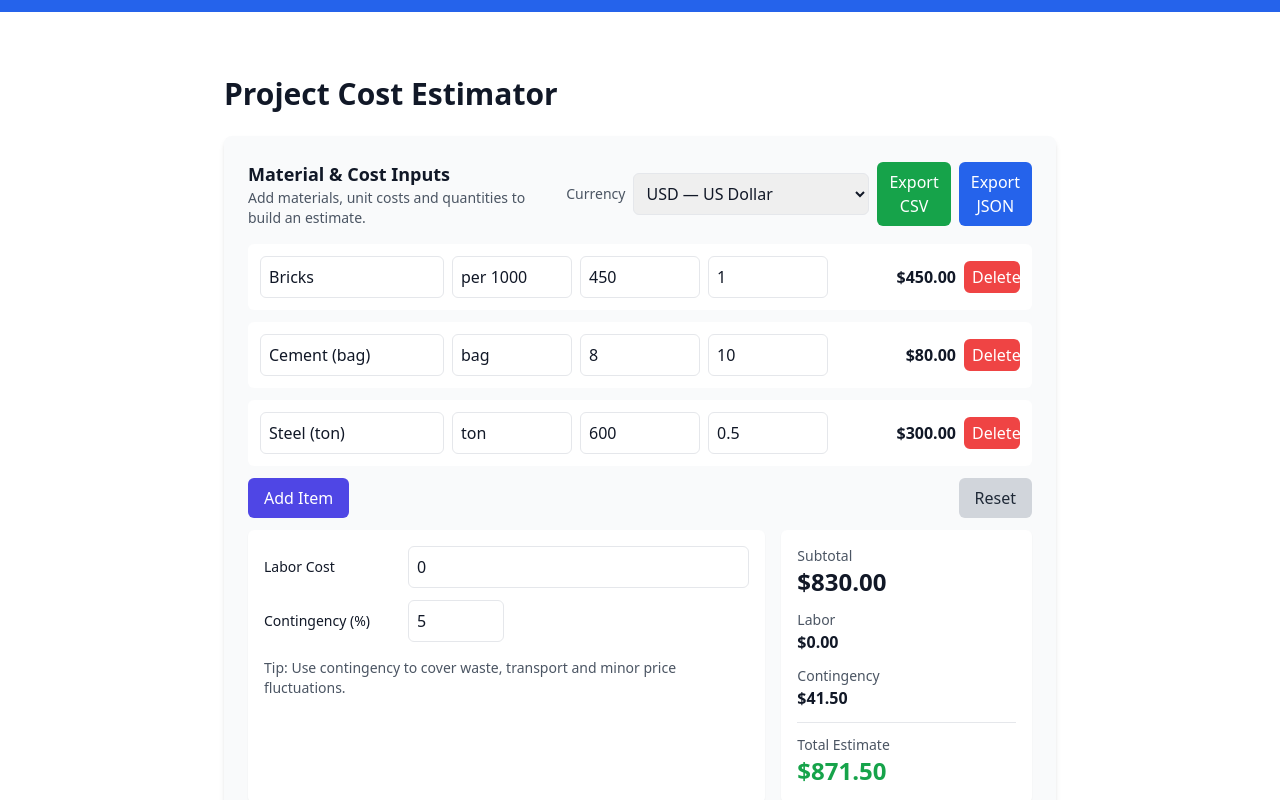
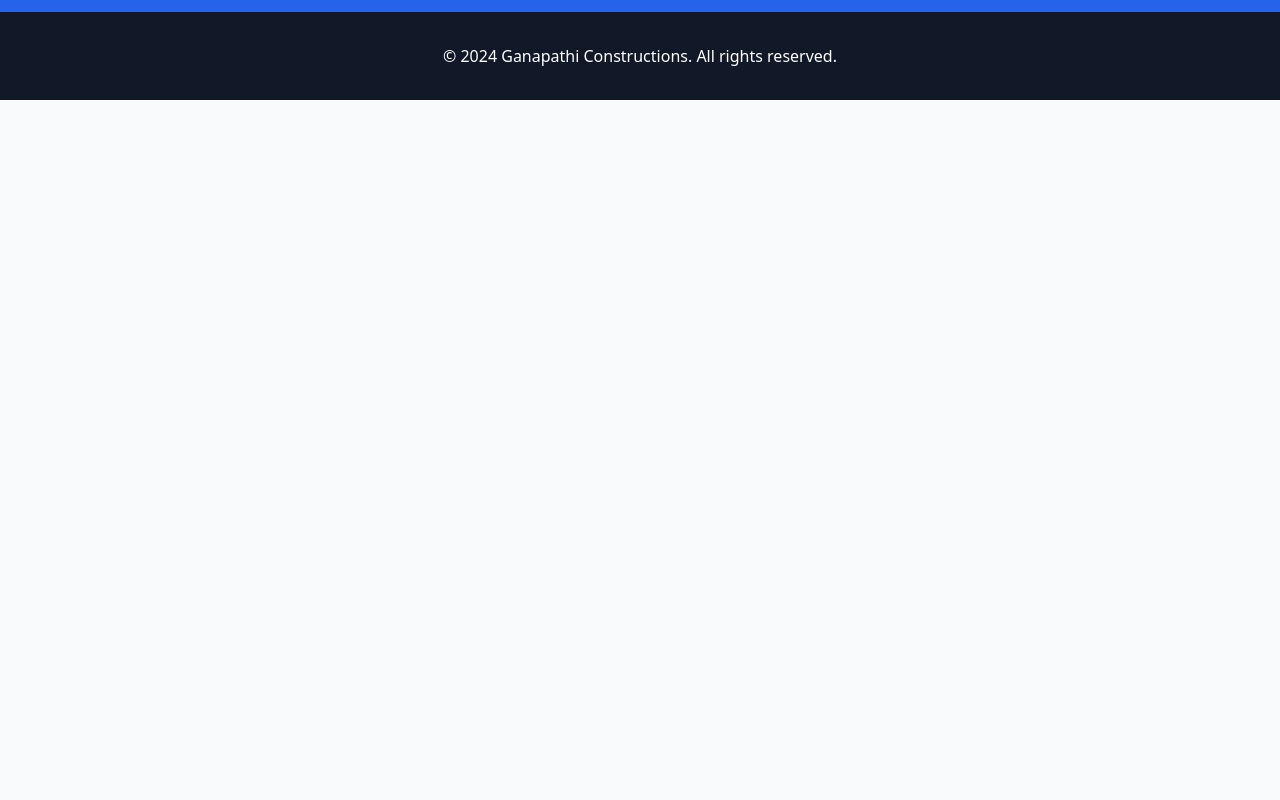
Before and after one commit to byeregowda7-tech/construction-app, a React (Vite) app: page / in a window 1280 px wide. Shown: the part 1840-2640 px from the top of the page. After the commit the page ends 1940 px from the top, so only its background shows below. Built offline with nearby package versions, Linux system fonts and the light colour scheme.

Commit message:
remove estimator

```diff
--- a/src/App.jsx
+++ b/src/App.jsx
@@ -1,6 +1,5 @@
 import React, { useState, useEffect } from 'react';
 import FloatingSocialMedia from './components/FloatingSocialMedia';
-import Estimator from './components/Estimator';
 import { Building2, Hammer, Home, Users, Award, Briefcase } from 'lucide-react';
 
 function App() {
@@ -64,7 +63,6 @@ function App() {
               <a href="#projects" className="text-gray-600 hover:text-blue-600 transition">Projects</a>
               <a href="#about" className="text-gray-600 hover:text-blue-600 transition">About</a>
               <a href="#contact" className="text-gray-600 hover:text-blue-600 transition">Contact</a>
-              <a href="#estimator" className="text-gray-600 hover:text-blue-600 transition">Estimator</a>
             </div>
             <div className="flex items-center gap-3">
               <button
@@ -186,14 +184,6 @@ function App() {
         </div>
       </section>
 
-      {/* Estimator Section */}
-      <section id="estimator" className="py-16 bg-white">
-        <div className="max-w-4xl mx-auto px-4 sm:px-6 lg:px-8">
-          <h2 className="text-3xl font-bold text-gray-900 mb-6">Project Cost Estimator</h2>
-          <Estimator />
-        </div>
-      </section>
-
       {/* Footer */}
       <footer className="bg-gray-900 text-white py-8">
         <div className="max-w-7xl mx-auto px-4 sm:px-6 lg:px-8 text-center">
--- a/src/components/Estimator.jsx
+++ /dev/null
@@ -1,175 +0,0 @@
-import React, { useState } from 'react';
-
-const CURRENCIES = [
-  { code: 'USD', label: 'US Dollar' },
-  { code: 'EUR', label: 'Euro' },
-  { code: 'GBP', label: 'British Pound' },
-  { code: 'INR', label: 'Indian Rupee' },
-  { code: 'AED', label: 'UAE Dirham' },
-  { code: 'AUD', label: 'Australian Dollar' },
-  { code: 'CAD', label: 'Canadian Dollar' },
-  { code: 'ZAR', label: 'South African Rand' },
-  { code: 'NGN', label: 'Nigerian Naira' },
-];
-
-export default function Estimator() {
-  const [items, setItems] = useState([
-    { id: 1, name: 'Bricks', unit: 'per 1000', cost: 450, qty: 1 },
-    { id: 2, name: 'Cement (bag)', unit: 'bag', cost: 8, qty: 10 },
-    { id: 3, name: 'Steel (ton)', unit: 'ton', cost: 600, qty: 0.5 },
-  ]);
-  const [labor, setLabor] = useState(0);
-  const [contingency, setContingency] = useState(5); // percent
-  const [currency, setCurrency] = useState('USD');
-
-  const addItem = () => {
-    const id = Date.now();
-    setItems([...items, { id, name: '', unit: 'unit', cost: 0, qty: 0 }]);
-  };
-
-  const updateItem = (id, key, value) => {
-    setItems(items.map(it => (it.id === id ? { ...it, [key]: value } : it)));
-  };
-
-  const removeItem = (id) => {
-    setItems(items.filter(it => it.id !== id));
-  };
-
-  const subtotal = items.reduce((s, it) => s + Number(it.cost || 0) * Number(it.qty || 0), 0);
-  const laborTotal = Number(labor || 0);
-  const contingencyTotal = ((subtotal + laborTotal) * Number(contingency || 0)) / 100;
-  const total = subtotal + laborTotal + contingencyTotal;
-
-  const formatter = (value) => {
-    try {
-      return new Intl.NumberFormat(undefined, { style: 'currency', currency }).format(value);
-    } catch (e) {
-      return `${value.toFixed(2)} ${currency}`;
-    }
-  };
-
-  const exportCSV = () => {
-    const header = ['Name', 'Unit', 'Unit Cost', 'Quantity', 'Subtotal'];
-    const rows = items.map(it => [it.name || '-', it.unit, `${it.cost}`, `${it.qty}`, (it.cost * it.qty).toFixed(2)]);
-    const csv = [header, ...rows].map(r => r.join(',')).join('\n');
-    const blob = new Blob([csv], { type: 'text/csv;charset=utf-8;' });
-    const url = URL.createObjectURL(blob);
-    const a = document.createElement('a');
-    a.href = url;
-    a.download = `estimate_${currency.toLowerCase()}.csv`;
-    a.click();
-    URL.revokeObjectURL(url);
-  };
-
-  const exportJSON = () => {
-    const payload = { items, labor: laborTotal, contingency, subtotal, total, currency };
-    const blob = new Blob([JSON.stringify(payload, null, 2)], { type: 'application/json' });
-    const url = URL.createObjectURL(blob);
-    const a = document.createElement('a');
-    a.href = url;
-    a.download = `estimate_${currency.toLowerCase()}.json`;
-    a.click();
-    URL.revokeObjectURL(url);
-  };
-
-  const reset = () => {
-    setItems([]);
-    setLabor(0);
-    setContingency(5);
-  };
-
-  return (
-    <div className="bg-gray-50 p-6 rounded-lg shadow-md">
-      <div className="flex flex-col md:flex-row justify-between items-start md:items-center mb-4 gap-4">
-        <div>
-          <h3 className="text-lg font-semibold">Material & Cost Inputs</h3>
-          <p className="text-sm text-gray-600">Add materials, unit costs and quantities to build an estimate.</p>
-        </div>
-        <div className="flex gap-2 items-center">
-          <label className="text-sm text-gray-600">Currency</label>
-          <select value={currency} onChange={(e) => setCurrency(e.target.value)} className="border rounded-md p-2">
-            {CURRENCIES.map(c => (
-              <option key={c.code} value={c.code}>{c.code} — {c.label}</option>
-            ))}
-          </select>
-          <button onClick={exportCSV} className="bg-green-600 text-white px-3 py-2 rounded-md">Export CSV</button>
-          <button onClick={exportJSON} className="bg-blue-600 text-white px-3 py-2 rounded-md">Export JSON</button>
-        </div>
-      </div>
-
-      <div className="space-y-3">
-        {items.map((it) => (
-          <div key={it.id} className="grid grid-cols-12 gap-2 items-center bg-white p-3 rounded-md">
-            <input
-              className="col-span-3 border p-2 rounded-md"
-              placeholder="Item name"
-              value={it.name}
-              onChange={(e) => updateItem(it.id, 'name', e.target.value)}
-            />
-            <input
-              className="col-span-2 border p-2 rounded-md"
-              placeholder="Unit"
-              value={it.unit}
-              onChange={(e) => updateItem(it.id, 'unit', e.target.value)}
-            />
-            <input
-              type="number"
-              step="0.01"
-              className="col-span-2 border p-2 rounded-md"
-              placeholder="Unit cost"
-              value={it.cost}
-              onChange={(e) => updateItem(it.id, 'cost', Number(e.target.value) || 0)}
-            />
-            <input
-              type="number"
-              step="0.01"
-              className="col-span-2 border p-2 rounded-md"
-              placeholder="Quantity"
-              value={it.qty}
-              onChange={(e) => updateItem(it.id, 'qty', Number(e.target.value) || 0)}
-            />
-            <div className="col-span-2 text-right font-semibold">{formatter(it.cost * it.qty)}</div>
-            <button onClick={() => removeItem(it.id)} className="col-span-1 bg-red-500 text-white rounded-md px-2 py-1">Delete</button>
-          </div>
-        ))}
-
-        <div className="flex justify-between">
-          <button onClick={addItem} className="bg-indigo-600 text-white px-4 py-2 rounded-md">Add Item</button>
-          <button onClick={reset} className="bg-gray-300 text-gray-800 px-4 py-2 rounded-md">Reset</button>
-        </div>
-
-        <div className="grid grid-cols-1 md:grid-cols-3 gap-4">
-          <div className="md:col-span-2 bg-white p-4 rounded-md shadow-sm">
-            <div className="flex items-center gap-4">
-              <label className="w-32 text-sm">Labor Cost</label>
-              <input type="number" className="border p-2 rounded-md flex-1" value={labor} onChange={(e) => setLabor(Number(e.target.value) || 0)} />
-            </div>
-            <div className="flex items-center gap-4 mt-3">
-              <label className="w-32 text-sm">Contingency (%)</label>
-              <input type="number" className="border p-2 rounded-md w-24" value={contingency} onChange={(e) => setContingency(Number(e.target.value) || 0)} />
-            </div>
-            <div className="mt-4 text-sm text-gray-600">Tip: Use contingency to cover waste, transport and minor price fluctuations.</div>
-          </div>
-
-          <div className="bg-white p-4 rounded-md shadow-sm">
-            <div className="text-sm text-gray-600">Subtotal</div>
-            <div className="text-2xl font-bold text-gray-900">{formatter(subtotal)}</div>
-
-            <div className="text-sm text-gray-600 mt-3">Labor</div>
-            <div className="font-semibold">{formatter(laborTotal)}</div>
-
-            <div className="text-sm text-gray-600 mt-3">Contingency</div>
-            <div className="font-semibold">{formatter(contingencyTotal)}</div>
-
-            <div className="border-t mt-3 pt-3">
-              <div className="text-sm text-gray-600">Total Estimate</div>
-              <div className="text-2xl font-bold text-green-600">{formatter(total)}</div>
-            </div>
-
-          </div>
-        </div>
-
-      </div>
-    </div>
-  );
-}
```
Also changed, not shown: 1 other file (tests, documents, lock files or other folders).
